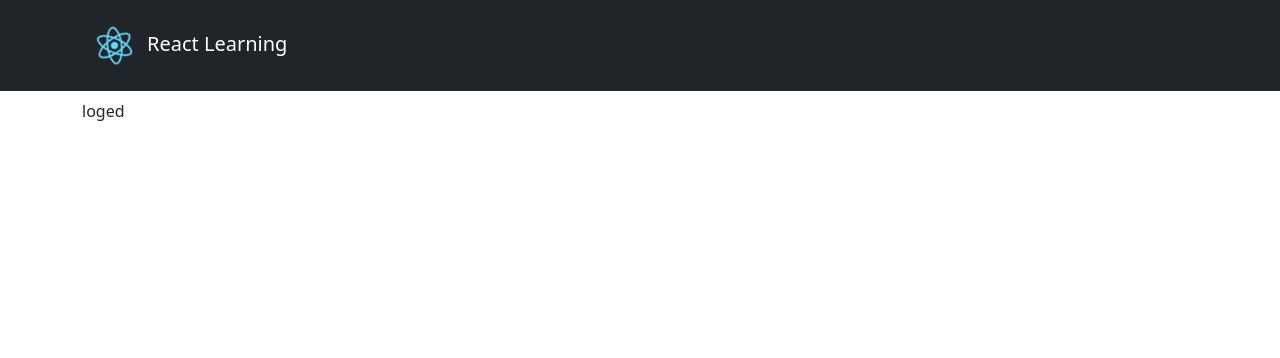
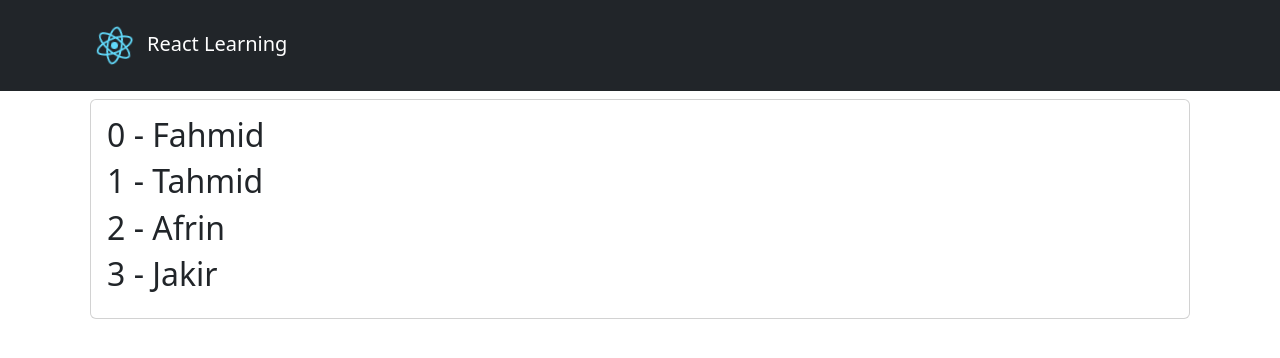
Before and after one commit to jakir-ruet/my-app, a React (Create React App) app: page / in a window 1280 px wide. Shown: the top 358 px of the page. Built offline with nearby package versions, Linux system fonts and the light colour scheme.

Commit message:
list rendering done

```diff
--- /dev/null
+++ b/src/container/16-listrendering/ListKeyRendering.js
@@ -0,0 +1,41 @@
+import React from "react";
+
+function ListRendering() {
+   const names = ['Fahmid', 'Tahmid', 'Afrin', 'Jakir']
+   const staffs = [
+      {
+         id: 1,
+         name: 'Fahmid',
+         age: 5,
+         skill: 'ReactJS'
+      },
+      {
+         id: 2,
+         name: 'Tahmid',
+         age: 10,
+         skill: 'RUST'
+      },
+      {
+         id: 3,
+         name: 'Afrin',
+         age: 30,
+         skill: 'Graphics Design'
+      },
+      {
+         id: 4,
+         name: 'Jakir',
+         age: 36,
+         skill: 'System Admin'
+      }
+   ]
+   // const staffList = staffs.map(staff => <nameList key={ staff.id} staff={staff} />)
+   const nameList = names.map((name, index) => <h2 key={index}>{index} - {name}</h2>)
+   return (
+      <div className="card m-2">
+         <div className="card-body">
+            { nameList }
+         </div>
+      </div>
+   )
+}
+export default ListRendering;
--- /dev/null
+++ b/src/container/16-listrendering/ListReandering.js
@@ -0,0 +1,54 @@
+import React from "react";
+
+function ListRendering() {
+   const names = ['Fahmid', 'Tahmid', 'Touhida', 'Jakir']
+   // Or
+   const nameList = names.map(name => <h2>{name}</h2>)
+   // Or
+   const persions = [
+      {
+         id: 1,
+         name: 'Fahmid',
+         age: 5
+      },
+      {
+         id: 2,
+         name: 'Tahmid',
+         age: 10
+      },
+      {
+         id: 3,
+         name: 'Afrin',
+         age: 30
+      },
+      {
+         id: 4,
+         name: 'Jakir',
+         age: 36
+      }
+   ]
+   const persionList = persions.map(persion => <h2>{persion.id} - {persion.name} - {persion.age}</h2>)
+   console.log(persionList)
+   return (
+      <div className="card m-2">
+         <div className="card-body">
+            {/* <h3>{ names[0] }</h3>
+            <h3>{ names[1] }</h3>
+            <h3>{ names[2] }</h3>
+            <h3>{ names[3] }</h3> */}
+
+            {/* using map method */}
+            {
+               names.map(name => <h2>{ name }</h2>)
+            }
+
+            {/* Or */}
+            {nameList}
+
+            {/* Or */}
+            { persionList }
+         </div>
+      </div>
+   )
+}
+export default ListRendering;
--- a/src/container/Container.js
+++ b/src/container/Container.js
@@ -7,6 +7,8 @@ import Props from './9-props/MyProps';
 import EventBind from './13-eventbind/EventBind';
 import ParentComponent from './14-metsasprops/ParentComponent';
 import ConditionalRendering from './15-condrendering/ConditionalRendering';
+import ListRendering from "./16-listrendering/ListReandering";
+import ListKeyRendering from './16-listrendering/ListKeyRendering';
 
 function Container() {
    return (
@@ -18,7 +20,9 @@ function Container() {
          {/* <ClassComponent /> */}
          {/* <EventBind/> */}
          {/* <ParentComponent /> */}
-         <ConditionalRendering />
+         {/* <ConditionalRendering /> */}
+         {/* <ListRendering/> */}
+         <ListKeyRendering/>
       </div>
    )
 }
```
Also changed, not shown: src/container/16-listrendering/component/Staff.js (added, +12 -0 lines).
